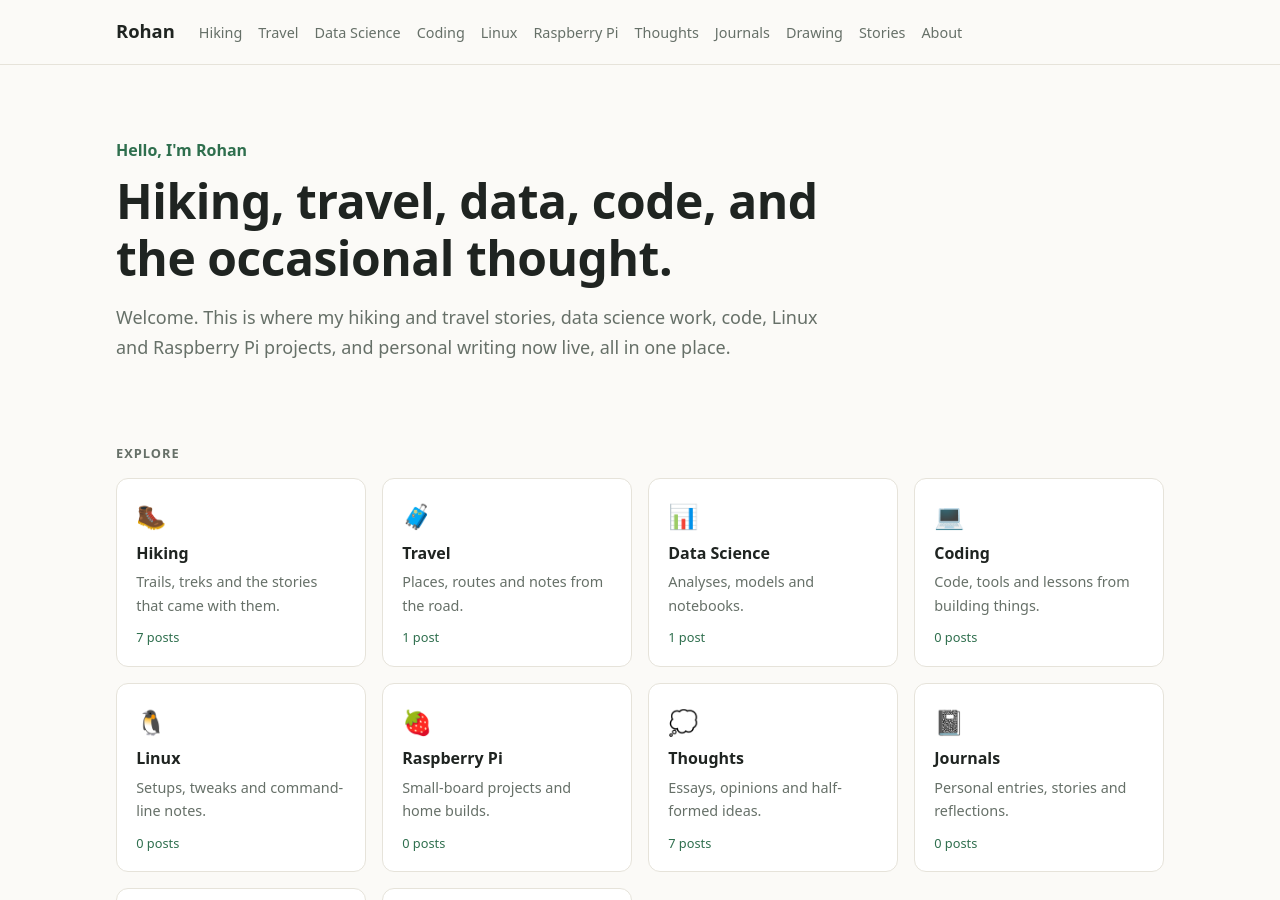
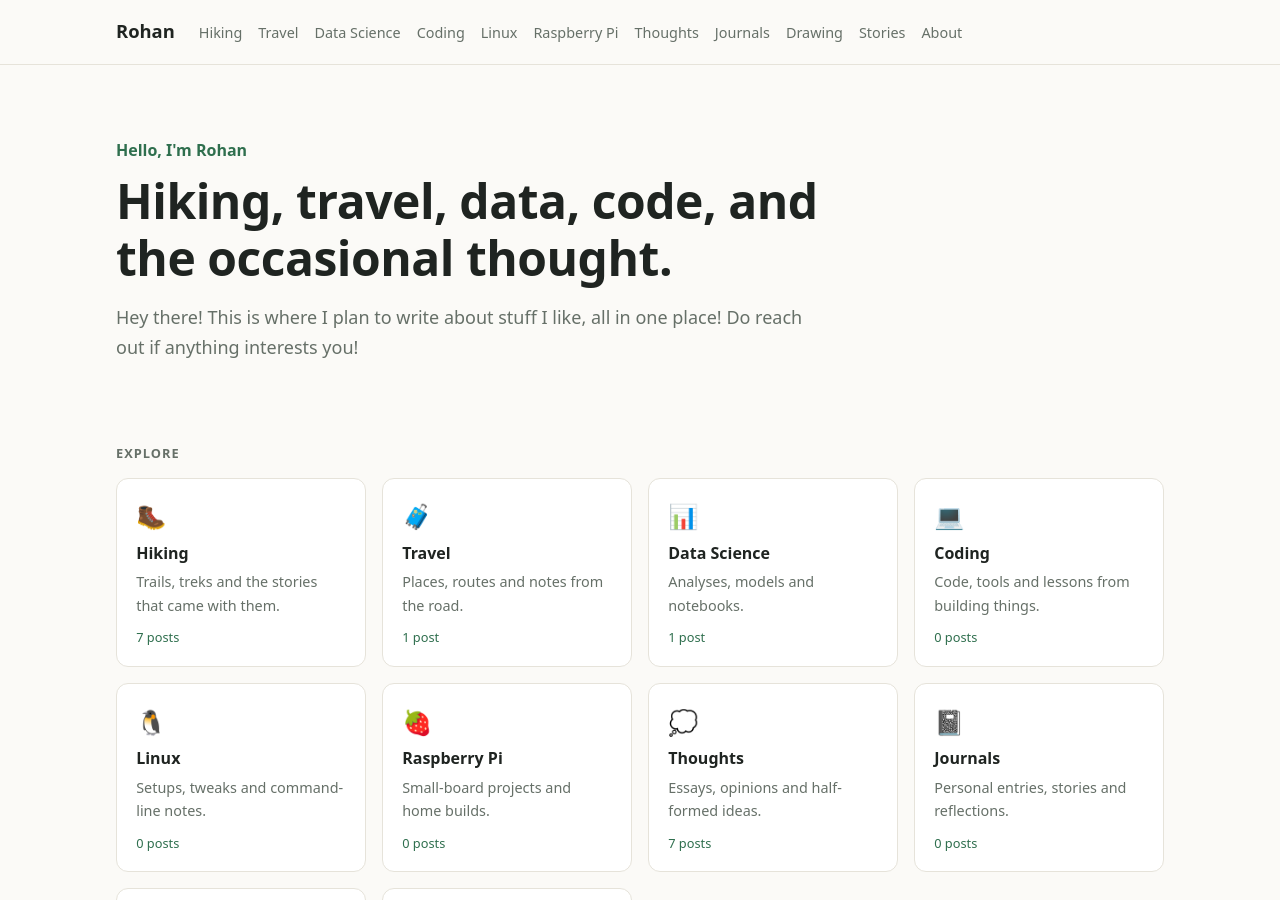
Before and after one commit to rohannanaware/rohannanaware.github.io, a Jekyll site: the page built from index.md, in a window 1280 px wide and 900 px high. Built offline with Jekyll 4.4.1, drawn with Linux system fonts in a browser that asks for light colours.

Commit message:
Revise welcome message in index.md

```diff
--- a/index.md
+++ b/index.md
@@ -2,4 +2,5 @@
 layout: home
 title: Home
 ---
-Welcome. This is where my hiking and travel stories, data science work, code, Linux and Raspberry Pi projects, and personal writing now live, all in one place.
+Hey there!
+This is where I plan to write about stuff I like, all in one place! Do reach out if anything interests you!
```
